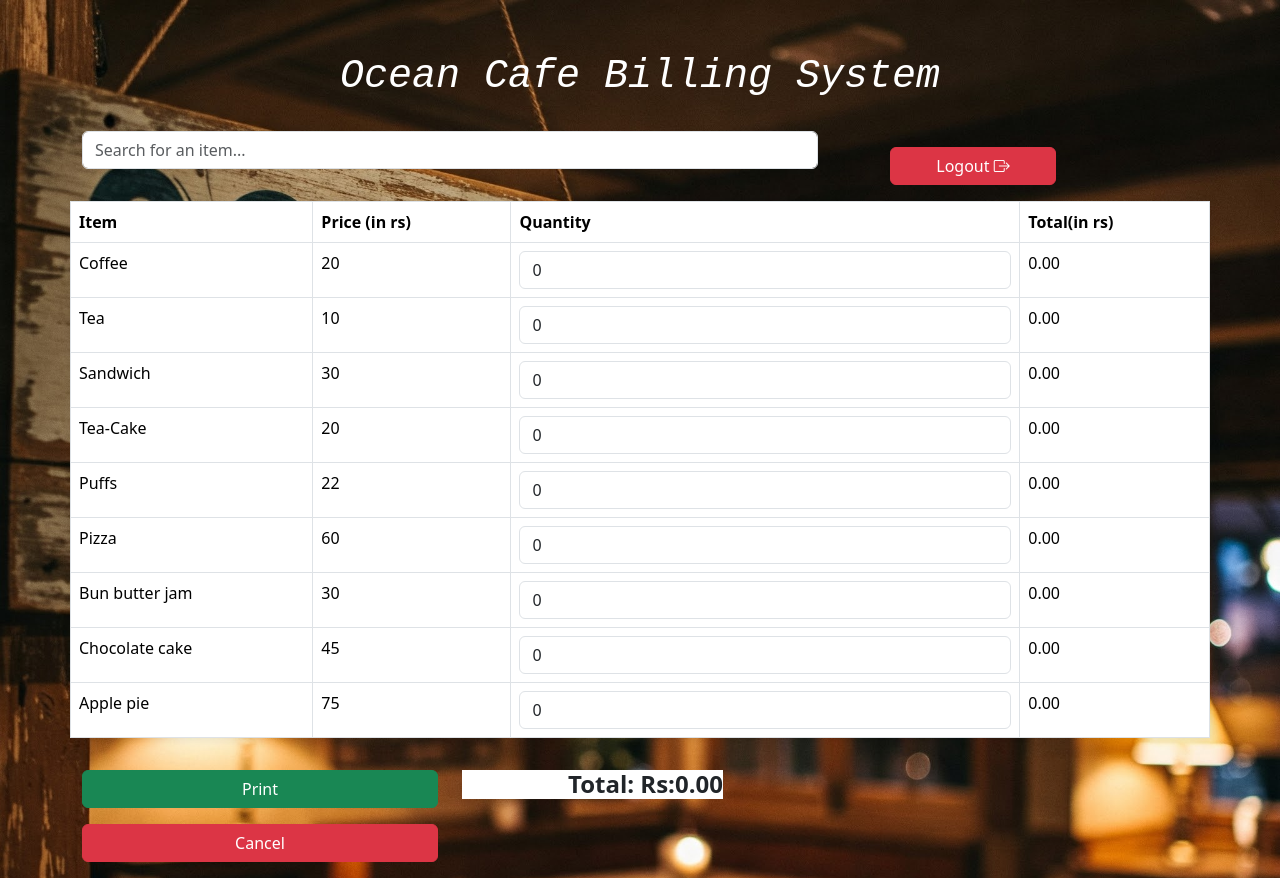
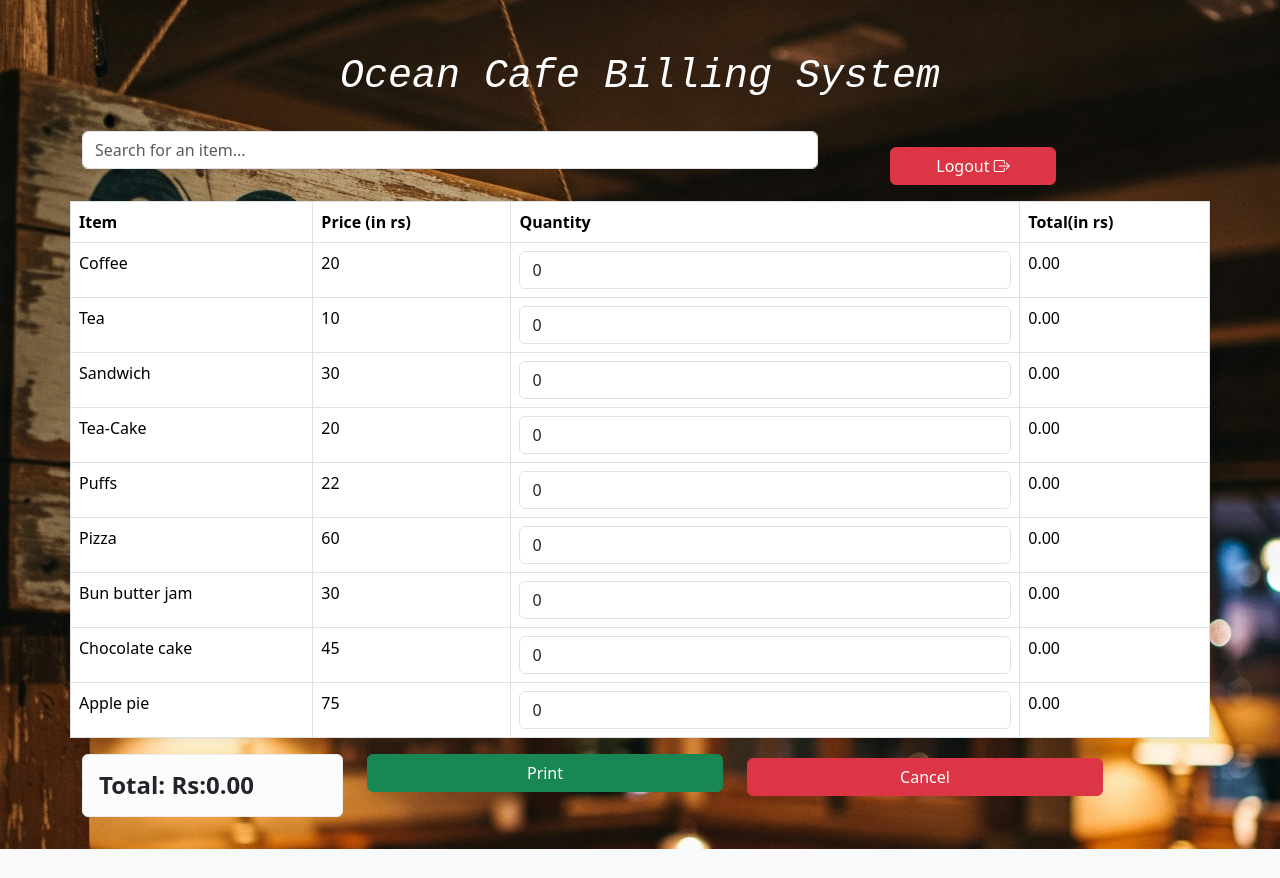
Before and after one commit to yusuf-09054/miniproject, a plain HTML site: page billing.html in a window 1280 px wide. After the commit the page ends 849 px from the top, so only its background shows below. Drawn offline with nearby package versions, Linux system fonts and the light colour scheme; sample sign-in values are in the browser's storage.

Commit message:
miniproject90%done

```diff
--- a/billing.html
+++ b/billing.html
@@ -97,20 +97,16 @@
     </table>
 
     <!-- Calculate Total -->
-    <div>
-        <div class="row mt-3">
+          <!-- calculate -->
+          <div class="col-md-3 text-left">
+            <h4 class="alert alert-light text-dark" onclick="calculateTotal()">Total: Rs:<span id="total-amount">0.00</span></h4>
+          </div>
           <!-- printBill -->
             <div class="col-md-4">
               <button class="btn btn-success" onclick="printBill()">Print</button>
             </div>
-            <!-- calculate -->
-            <div class="col-md-3 text-end">
-              <h4 onclick="calculateTotal()">Total: Rs:<span id="total-amount">0.00</span></h4>
-            </div>
-          </div>
-        </div>
         <!-- Cancel Button -->
-<div class="col-md-4 mt-3">
+<div class="col-md-4 mt-1">
     <button class="btn btn-danger" onclick="cancelOrder()">Cancel</button>
   </div>
 
```
